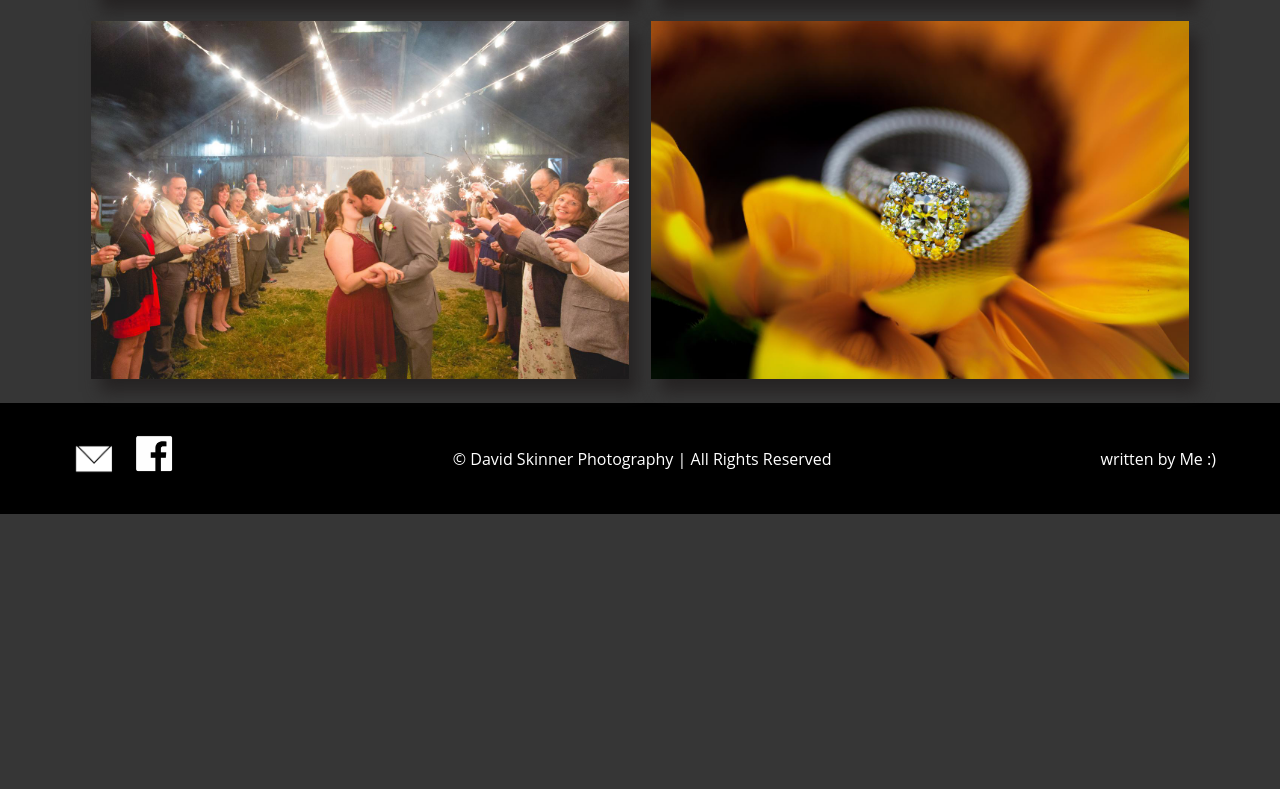
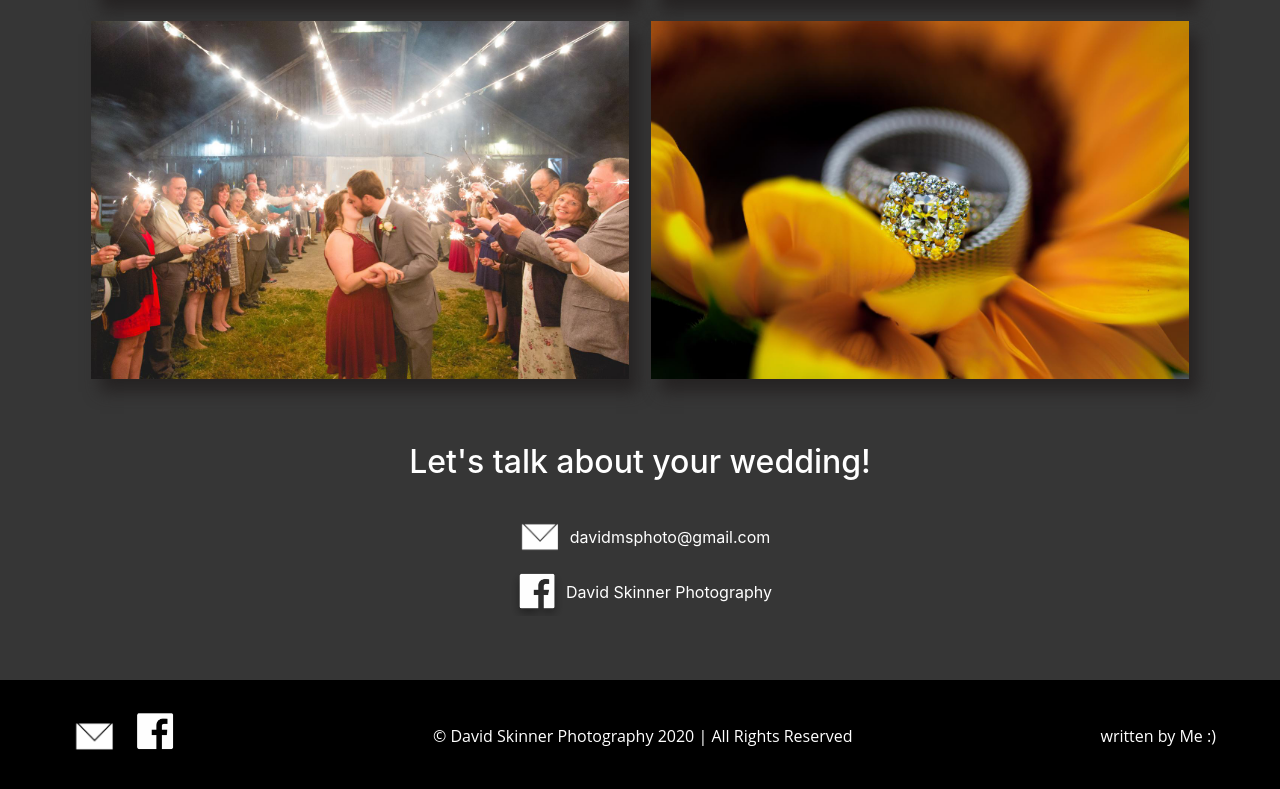
Before and after one commit to davidskinner/photography-site, an Angular app in the folder photographysite/: page /portfolio in a window 1280 px wide. Shown: the part 877-1666 px from the top of the page. Before the commit the page ends 1391 px from the top, so only its background shows below. Built offline with nearby package versions, Linux system fonts and the light colour scheme.

Commit message:
small tweaks and changes. LIVE and DEPLOYED on AWS!!

```diff
--- a/photographysite/src/app/footer/footer.component.html
+++ b/photographysite/src/app/footer/footer.component.html
@@ -1,9 +1,9 @@
-<div class="footer-container">
-    <div class="d-flex" style="justify-content: space-between">
+<div class="draw-box footer-container">
+    <div class="draw-box d-flex" style="justify-content: space-between">
         <div style="margin-left: 5%;">
-            <div class="d-flex">
+            <div class="draw-box d-flex">
                 <a href="mailto:davidmsphoto@gmail.com" target="_blank">
-                    <img src="assets/whiteemail.png" style="width:60px;">
+                    <img src="assets/whiteemail.png" style="width:61px;">
                 </a>
                 <a href="https://www.facebook.com/davidmsphoto/" target="_blank">
                     <img src="assets/fbiconwhite.png" style="width:60px;">
@@ -11,10 +11,10 @@
             </div>
 
         </div>
-        <div class="center-text-vertically" style="text-align: center">
-            © David Skinner Photography | All Rights Reserved
+        <div class="draw-box center-text-vertically" style="text-align: center">
+            © David Skinner Photography 2020 | All Rights Reserved
         </div>
-        <div class="center-text-vertically" style="text-align:right;margin-right: 5%;">
+        <div class="draw-box center-text-vertically" style="text-align:right;margin-right: 5%;">
             written by Me :)
         </div>
     </div>
--- a/photographysite/src/app/home/home.component.html
+++ b/photographysite/src/app/home/home.component.html
@@ -41,19 +41,18 @@
         </div>
         <div class="mini-bio-width">
             <div class="d-flex">
-                <h2>
+                <h2 class="draw-box ">
                     Hey There! I'm David.
-                    <span class="cute-wife">(yep! that's my cute wife)</span>
+                    <span class="draw-box cute-wife">(yep! that's my cute wife)</span>
                 </h2>
-
             </div>
 
-            <p class="paragraph-txt">
+            <p class="draw-box paragraph-txt">
                 I love capturing moments that will last a lifetime. Moments like that gentle tear rolling down your cheek as you say "I do",
                 or those few, sweet, newly-married moments after the ceremony should be immortalized and cherished for a
                 lifetime.
             </p>
-            <p class="paragraph-txt">
+            <p class="draw-box paragraph-txt">
                 I have been a photographer for seven years now, and my favorite thing to capture is weddings. I have shot weddings all over
                 Arkansas in barns to fancy, historic buildings. Most importantly though, I have had the truest privilege
                 of seeing my images in the homes of some of the friends I have made along the way.
@@ -67,7 +66,7 @@
 
 <div style="background-color:#4b4b4b;">
     <div style="padding:5% 0 5% 0; margin:0 5%">
-        <div class="d-flex">
+        <div class="draw-box d-flex">
             <img class="trypt draw-box" src="assets/Matt and Julia-3455-2thicc.jpg">
             <img class="trypt draw-box" src="assets/DeannaBridals-5thicc.jpg">
             <img class="trypt draw-box" src="assets/SCWedding-3886-2thicc.jpg">
--- a/photographysite/src/app/portfolio/portfolio.component.html
+++ b/photographysite/src/app/portfolio/portfolio.component.html
@@ -1,10 +1,10 @@
-
-<app-main-navigation></app-main-navigation>
+<app-main-navigation>
+</app-main-navigation>
 <div class="image portfolio-margin draw-box wrapping">
     <div class="draw-box">
-            <ng-container *ngFor="let x of port[0].portrait; index as i">
-                <img class="pimgs draw-box" [src]="x">
-            </ng-container>
+        <ng-container *ngFor="let x of port[0].portrait; index as i">
+            <img class="pimgs draw-box" [src]="x">
+        </ng-container>
     </div>
     <div class="limg-spacing draw-box">
         <ng-container *ngFor="let x of port[0].landscapeFirst; index as i">
@@ -17,3 +17,33 @@
         </ng-container>
     </div>
 </div>
+<div style="margin:5% 0">
+    <div style="margin:2% 0">
+        <h2 class="draw-box text-center">
+            Let's talk about your wedding!
+        </h2>
+    </div>
+    <div class="draw-box text-center">
+        <div class="d-flex justify-content-center">
+            <div>
+                <a href="mailto:davidmsphoto@gmail.com" target="_blank">
+                    <img src="assets/whiteemail.png" style="width:60px;" alt="mail">
+                </a>
+            </div>
+            <div class="center-text-vertically">
+                <a class="link-color" href="mailto:davidmsphoto@gmail.com" target="_blank">davidmsphoto@gmail.com</a>
+            </div>
+        </div>
+        <div class="d-flex justify-content-center">
+            <div>
+                <a href="https://www.facebook.com/davidmsphoto/" target="_blank">
+                    <img src="assets/fbiconwhite.png" style="width:58px;" alt="facebook">
+                </a>
+            </div>
+            <div class="center-text-vertically">
+                <a class="link-color" href="https://www.facebook.com/davidmsphoto/" target="_blank">David Skinner Photography</a>
+            </div>
+        </div>
+    </div>
+
+</div>
--- a/photographysite/src/app/portfolio/portfolio.component.scss
+++ b/photographysite/src/app/portfolio/portfolio.component.scss
@@ -1,5 +1,9 @@
 .portfolio-margin {
     margin: 1.5em 5em 1.5em 5em;
+}
+
+.link-color{
+    color:white;
 }
 
 .limg-spacing {
```
Also changed, not shown: photographysite/package.json (+14 -14 lines), 1 other file (tests, documents, lock files or other folders).
